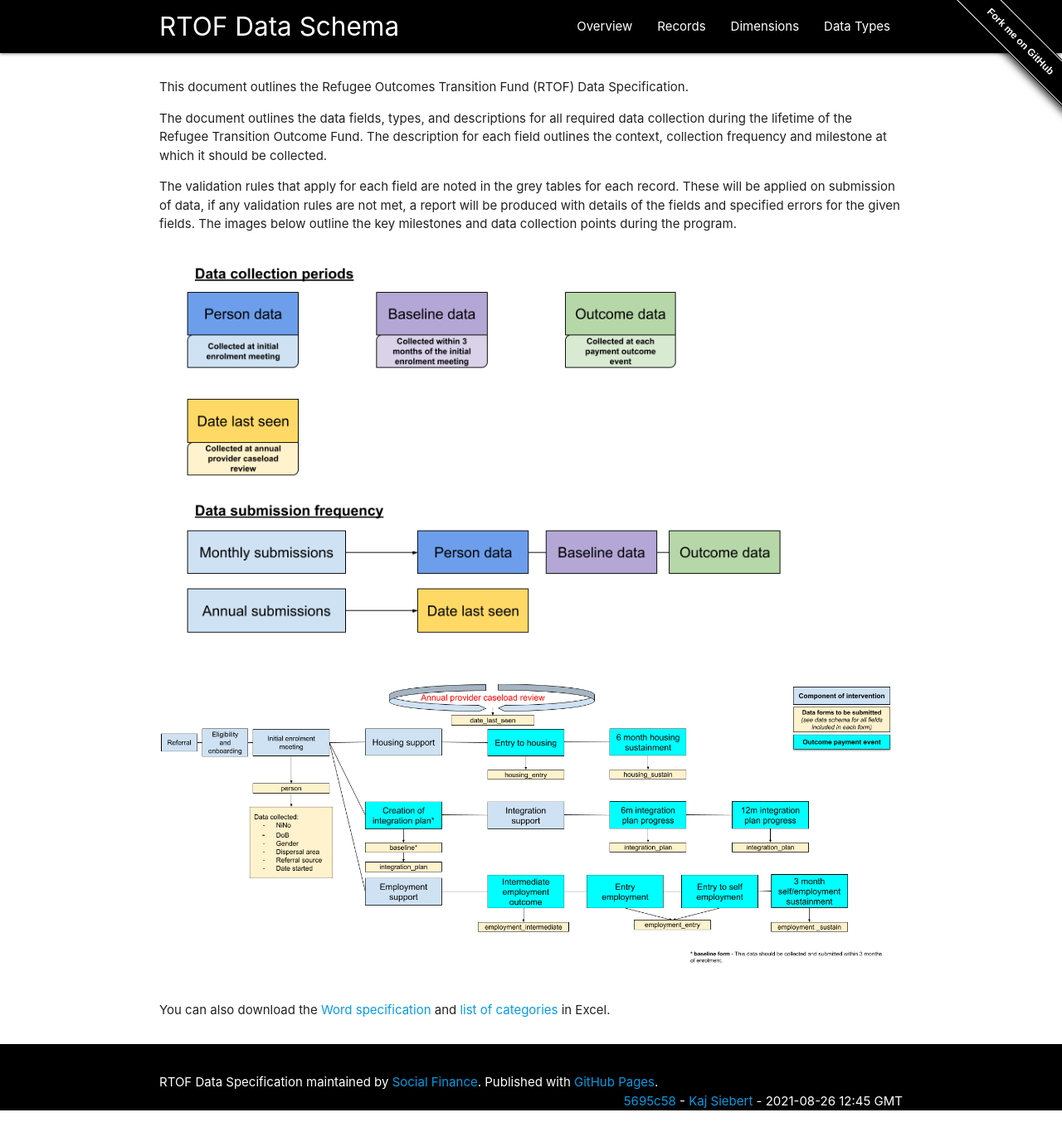
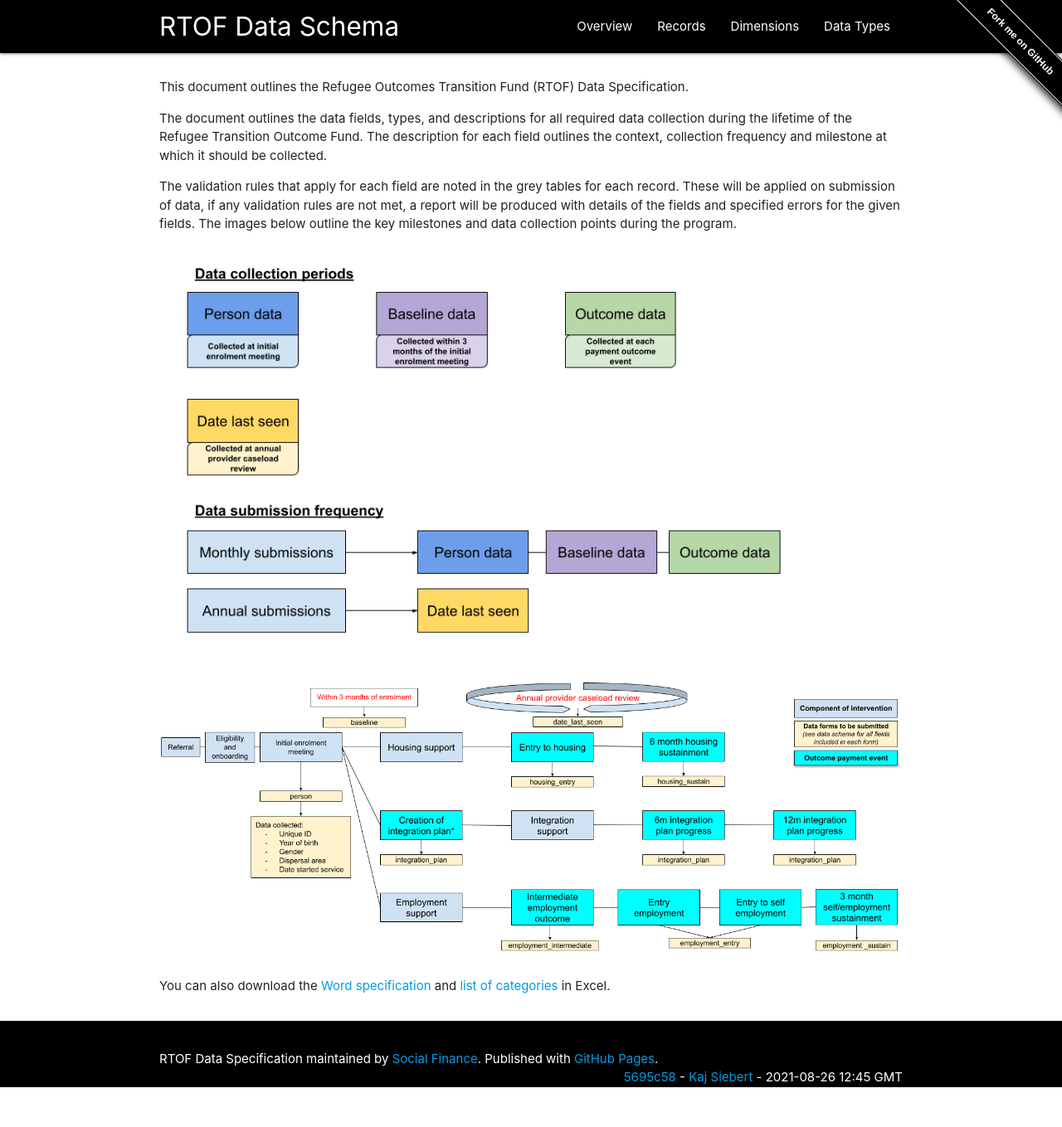
Before and after one commit to SocialFinanceDigitalLabs/RTOF-specification, a Jekyll site: the page built from index.md, in a window 1280 px wide. Shown: the whole page at 83% size. Built offline with Jekyll 4.4.1, drawn with Linux system fonts in a browser that asks for light colours; after the commit the page ends 1331 px from its top, so only the background shows below that.

Commit message:
Update from https://github.com/SocialFinanceDigitalLabs/rtof-data-model/commit/5695c586bf16a89f4d9410c7815102ff54b4ab45

```diff
--- a/_data/sample_data.yml
+++ b/_data/sample_data.yml
@@ -30,7 +30,7 @@ baseline:
   referral_source: null
   unique_id: FU-81
 - age_finished_study: null
-  age_profile_of_dependents_uk: 0-4, 11-17, Caring responsibilities for an adult
+  age_profile_of_dependents_uk: Caring responsibilities for an adult, 0-4, 11-17
   current_dependents_uk: 'Yes'
   date_arrived_in_uk: 2018-11-19
   date_asylum_status_granted: 2021-05-25
@@ -43,7 +43,7 @@ baseline:
   ni_number: XK649345B
   referral_source: null
   unique_id: SP-44
-- age_profile_of_dependents_uk: 0-4, 11-17, Caring responsibilities for an adult
+- age_profile_of_dependents_uk: Caring responsibilities for an adult, 0-4, 11-17
   current_dependents_uk: 'No'
   date_arrived_in_uk: 2019-01-26
   date_asylum_status_granted: 2020-12-23
--- a/index.md
+++ b/index.md
@@ -16,4 +16,4 @@ You can also download the [Word specification]({{ '/assets/spec/specification.do
 [list of categories]({{ '/assets/spec/specification-dimensions.xlsx' | relative_url }}) in Excel.
 
 [periods]: {{ "assets/src/submission_and_collection.png" | relative_url }}
-[forms]: {{ "assets/src/Data_forms_to_be_submitted_2.png" | relative_url }}
+[forms]: {{ "assets/src/RTOF_program_path.png" | relative_url }}
```
Also changed, not shown: 3 other files.
